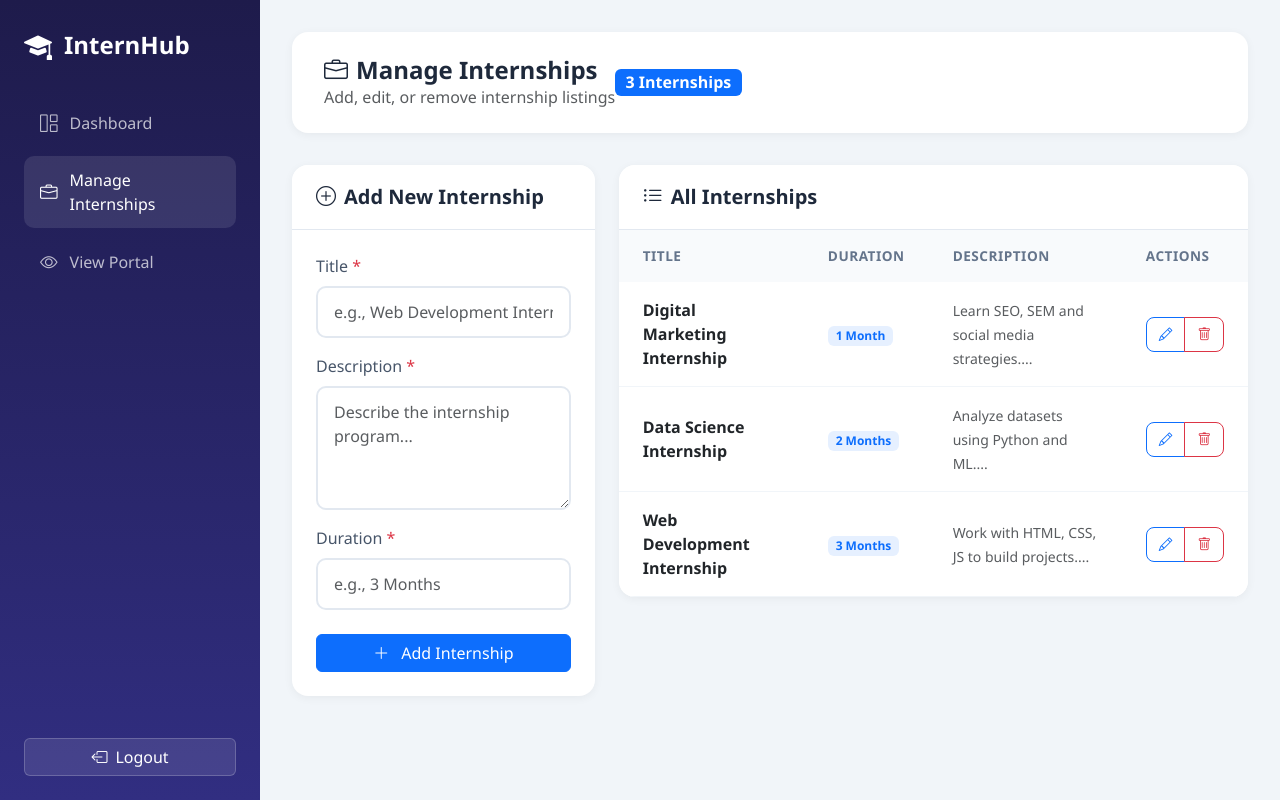
After one commit to OshekharO/Internship_Portal, a PHP site: page /admin/manage_internships.php in a window 1280 px wide. The commit adds this page. Run offline with PHP 8.4, Linux system fonts and the light colour scheme; the visitor is signed in with stand-in values (Sample User, id 1); data comes from the database, SQL or seed files in the repository; both versions use the stored data as it was after the commit; some libraries are stand-ins or nearby versions.

Commit message:
Add internship management features to admin dashboard
Co-authored-by: OshekharO <95137948+OshekharO@users.noreply.github.com>

```diff
--- /dev/null
+++ b/admin/manage_internships.php
@@ -0,0 +1,287 @@
+<?php
+session_start(); require '../includes/db.php';
+if (!isset($_SESSION['admin'])) { header("Location: login.php"); exit(); }
+
+$message = '';
+$messageType = '';
+$editInternship = null;
+
+// Handle logout
+if (isset($_GET['logout'])) {
+  session_destroy();
+  header("Location: login.php");
+  exit();
+}
+
+// Handle Delete
+if (isset($_GET['delete']) && is_numeric($_GET['delete'])) {
+  $deleteId = (int)$_GET['delete'];
+
+  // Check if there are any applications for this internship
+  $checkStmt = $conn->prepare("SELECT COUNT(*) as count FROM applications WHERE internship_id = ?");
+  $checkStmt->execute([$deleteId]);
+  $appCount = $checkStmt->fetch()['count'];
+
+  if ($appCount > 0) {
+    $message = "Cannot delete this internship. There are $appCount application(s) associated with it.";
+    $messageType = 'danger';
+  } else {
+    $stmt = $conn->prepare("DELETE FROM internships WHERE id = ?");
+    $stmt->execute([$deleteId]);
+    $message = "Internship deleted successfully!";
+    $messageType = 'success';
+  }
+}
+
+// Handle Edit - Load data
+if (isset($_GET['edit']) && is_numeric($_GET['edit'])) {
+  $editId = (int)$_GET['edit'];
+  $stmt = $conn->prepare("SELECT * FROM internships WHERE id = ?");
+  $stmt->execute([$editId]);
+  $editInternship = $stmt->fetch();
+}
+
+// Handle Add/Update
+if ($_SERVER['REQUEST_METHOD'] === 'POST') {
+  $title = trim($_POST['title'] ?? '');
+  $description = trim($_POST['description'] ?? '');
+  $duration = trim($_POST['duration'] ?? '');
+  $internshipId = isset($_POST['internship_id']) ? (int)$_POST['internship_id'] : 0;
+
+  if (empty($title) || empty($description) || empty($duration)) {
+    $message = "All fields are required.";
+    $messageType = 'danger';
+  } else {
+    if ($internshipId > 0) {
+      // Update existing
+      $stmt = $conn->prepare("UPDATE internships SET title = ?, description = ?, duration = ? WHERE id = ?");
+      $stmt->execute([$title, $description, $duration, $internshipId]);
+      $message = "Internship updated successfully!";
+      $messageType = 'success';
+    } else {
+      // Add new
+      $stmt = $conn->prepare("INSERT INTO internships (title, description, duration) VALUES (?, ?, ?)");
+      $stmt->execute([$title, $description, $duration]);
+      $message = "Internship added successfully!";
+      $messageType = 'success';
+    }
+    // Clear edit state after successful save
+    $editInternship = null;
+  }
+}
+
+// Fetch all internships
+$internships = $conn->query("SELECT * FROM internships ORDER BY id DESC");
+$internshipCount = $conn->query("SELECT COUNT(*) as count FROM internships")->fetch()['count'];
+?>
+<!DOCTYPE html>
+<html lang="en">
+<head>
+  <meta charset="UTF-8">
+  <meta name="viewport" content="width=device-width, initial-scale=1.0">
+  <title>Manage Internships - InternHub Admin</title>
+  <link rel="stylesheet" href="https://cdn.jsdelivr.net/npm/bootstrap@5.3.0/dist/css/bootstrap.min.css">
+  <link rel="stylesheet" href="https://cdn.jsdelivr.net/npm/bootstrap-icons@1.11.0/font/bootstrap-icons.css">
+  <style>
+    :root { --primary: #6366f1; --primary-dark: #4f46e5; --sidebar: #1e1b4b; --success: #10b981; --warning: #f59e0b; --danger: #ef4444; }
+    * { font-family: 'Segoe UI', system-ui, -apple-system, sans-serif; }
+    body { background: #f1f5f9; }
+
+    /* Sidebar */
+    .sidebar { position: fixed; left: 0; top: 0; bottom: 0; width: 260px; background: linear-gradient(180deg, var(--sidebar) 0%, #312e81 100%); color: #fff; padding: 1.5rem; z-index: 1000; }
+    .sidebar-brand { font-size: 1.5rem; font-weight: 700; margin-bottom: 2rem; display: flex; align-items: center; }
+    .sidebar-brand i { margin-right: 0.75rem; font-size: 1.75rem; }
+    .sidebar-nav { list-style: none; padding: 0; margin: 0; }
+    .sidebar-nav li { margin-bottom: 0.5rem; }
+    .sidebar-nav a { display: flex; align-items: center; padding: 0.75rem 1rem; color: rgba(255,255,255,0.7); text-decoration: none; border-radius: 10px; transition: all 0.2s; }
+    .sidebar-nav a:hover, .sidebar-nav a.active { background: rgba(255,255,255,0.1); color: #fff; }
+    .sidebar-nav a i { margin-right: 0.75rem; font-size: 1.1rem; }
+    .sidebar-footer { position: absolute; bottom: 1.5rem; left: 1.5rem; right: 1.5rem; }
+    .sidebar-footer .btn { width: 100%; background: rgba(255,255,255,0.1); border: 1px solid rgba(255,255,255,0.2); color: #fff; }
+    .sidebar-footer .btn:hover { background: rgba(255,255,255,0.2); color: #fff; }
+
+    /* Main Content */
+    .main-content { margin-left: 260px; padding: 2rem; }
+
+    /* Header */
+    .page-header { background: #fff; padding: 1.5rem 2rem; border-radius: 16px; margin-bottom: 2rem; box-shadow: 0 2px 10px rgba(0,0,0,0.05); display: flex; justify-content: between; align-items: center; }
+    .page-header h1 { font-size: 1.5rem; font-weight: 700; color: #1e293b; margin: 0; }
+
+    /* Cards */
+    .form-card, .table-card { background: #fff; border-radius: 16px; box-shadow: 0 2px 10px rgba(0,0,0,0.05); overflow: hidden; margin-bottom: 2rem; }
+    .card-header { background: #fff; border-bottom: 1px solid #e2e8f0; padding: 1.25rem 1.5rem; display: flex; justify-content: space-between; align-items: center; }
+    .card-header h5 { margin: 0; font-weight: 600; color: #1e293b; }
+    .card-body { padding: 1.5rem; }
+
+    /* Table */
+    .table { margin: 0; }
+    .table thead th { background: #f8fafc; color: #64748b; font-weight: 600; font-size: 0.85rem; text-transform: uppercase; letter-spacing: 0.5px; padding: 1rem 1.5rem; border: none; }
+    .table tbody td { padding: 1rem 1.5rem; vertical-align: middle; border-color: #f1f5f9; }
+    .table tbody tr:hover { background: #f8fafc; }
+
+    /* Form Controls */
+    .form-label { font-weight: 500; color: #475569; }
+    .form-control { border: 2px solid #e2e8f0; border-radius: 10px; padding: 0.75rem 1rem; }
+    .form-control:focus { border-color: var(--primary); box-shadow: 0 0 0 3px rgba(99,102,241,0.15); }
+
+    /* Buttons */
+    .btn-action { padding: 0.4rem 0.75rem; font-size: 0.85rem; border-radius: 8px; }
+
+    /* Empty State */
+    .empty-state { padding: 4rem 2rem; text-align: center; color: #64748b; }
+    .empty-state i { font-size: 4rem; margin-bottom: 1rem; opacity: 0.5; }
+    .empty-state h5 { color: #1e293b; margin-bottom: 0.5rem; }
+
+    @media (max-width: 992px) {
+      .sidebar { width: 80px; padding: 1rem; }
+      .sidebar-brand span, .sidebar-nav a span { display: none; }
+      .sidebar-nav a { justify-content: center; padding: 0.75rem; }
+      .sidebar-nav a i { margin: 0; font-size: 1.25rem; }
+      .main-content { margin-left: 80px; }
+    }
+  </style>
+</head>
+<body>
+  <!-- Sidebar -->
+  <aside class="sidebar">
+    <div class="sidebar-brand">
+      <i class="bi bi-mortarboard-fill"></i>
+      <span>InternHub</span>
+    </div>
+    <ul class="sidebar-nav">
+      <li><a href="dashboard.php"><i class="bi bi-grid-1x2"></i><span>Dashboard</span></a></li>
+      <li><a href="manage_internships.php" class="active"><i class="bi bi-briefcase"></i><span>Manage Internships</span></a></li>
+      <li><a href="../index.php" target="_blank"><i class="bi bi-eye"></i><span>View Portal</span></a></li>
+    </ul>
+    <div class="sidebar-footer">
+      <a href="?logout=1" class="btn"><i class="bi bi-box-arrow-left me-2"></i><span>Logout</span></a>
+    </div>
+  </aside>
+
+  <!-- Main Content -->
+  <main class="main-content">
+    <!-- Page Header -->
+    <div class="page-header">
+      <div>
+        <h1><i class="bi bi-briefcase me-2"></i>Manage Internships</h1>
+        <p class="text-muted mb-0">Add, edit, or remove internship listings</p>
+      </div>
+      <div>
+        <span class="badge bg-primary fs-6"><?= $internshipCount ?> Internship<?= $internshipCount != 1 ? 's' : '' ?></span>
+      </div>
+    </div>
+
+    <?php if ($message): ?>
+    <div class="alert alert-<?= $messageType ?> alert-dismissible fade show" role="alert">
+      <i class="bi bi-<?= $messageType === 'success' ? 'check-circle' : 'exclamation-circle' ?> me-2"></i>
+      <?= htmlspecialchars($message) ?>
+      <button type="button" class="btn-close" data-bs-dismiss="alert"></button>
+    </div>
+    <?php endif; ?>
+
+    <div class="row">
+      <!-- Add/Edit Form -->
+      <div class="col-lg-4">
+        <div class="form-card">
+          <div class="card-header">
+            <h5><i class="bi bi-<?= $editInternship ? 'pencil' : 'plus-circle' ?> me-2"></i><?= $editInternship ? 'Edit Internship' : 'Add New Internship' ?></h5>
+          </div>
+          <div class="card-body">
+            <form method="post">
+              <?php if ($editInternship): ?>
+              <input type="hidden" name="internship_id" value="<?= (int)$editInternship['id'] ?>">
+              <?php endif; ?>
+
+              <div class="mb-3">
+                <label class="form-label">Title <span class="text-danger">*</span></label>
+                <input type="text" class="form-control" name="title" placeholder="e.g., Web Development Internship"
+                       value="<?= $editInternship ? htmlspecialchars($editInternship['title']) : '' ?>" required>
+              </div>
+
+              <div class="mb-3">
+                <label class="form-label">Description <span class="text-danger">*</span></label>
+                <textarea class="form-control" name="description" rows="4" placeholder="Describe the internship program..." required><?= $editInternship ? htmlspecialchars($editInternship['description']) : '' ?></textarea>
+              </div>
+
+              <div class="mb-4">
+                <label class="form-label">Duration <span class="text-danger">*</span></label>
+                <input type="text" class="form-control" name="duration" placeholder="e.g., 3 Months"
+                       value="<?= $editInternship ? htmlspecialchars($editInternship['duration']) : '' ?>" required>
+              </div>
+
+              <div class="d-grid gap-2">
+                <button type="submit" class="btn btn-primary">
+                  <i class="bi bi-<?= $editInternship ? 'check-lg' : 'plus-lg' ?> me-2"></i>
+                  <?= $editInternship ? 'Update Internship' : 'Add Internship' ?>
+                </button>
+                <?php if ($editInternship): ?>
+                <a href="manage_internships.php" class="btn btn-outline-secondary">
+                  <i class="bi bi-x-lg me-2"></i>Cancel Edit
+                </a>
+                <?php endif; ?>
+              </div>
+            </form>
+          </div>
+        </div>
+      </div>
+
+      <!-- Internships List -->
+      <div class="col-lg-8">
+        <div class="table-card">
+          <div class="card-header">
+            <h5><i class="bi bi-list-ul me-2"></i>All Internships</h5>
+          </div>
+          <div class="table-responsive">
+            <table class="table">
+              <thead>
+                <tr>
+                  <th>Title</th>
+                  <th>Duration</th>
+                  <th>Description</th>
+                  <th>Actions</th>
+                </tr>
+              </thead>
+              <tbody>
+                <?php $hasInternships = false; ?>
+                <?php while($intern = $internships->fetch()): $hasInternships = true; ?>
+                <tr>
+                  <td>
+                    <div class="fw-semibold"><?= htmlspecialchars($intern['title']) ?></div>
+                  </td>
+                  <td>
+                    <span class="badge bg-primary bg-opacity-10 text-primary"><?= htmlspecialchars($intern['duration']) ?></span>
+                  </td>
+                  <td>
+                    <small class="text-muted"><?= htmlspecialchars(substr($intern['description'], 0, 50)) ?>...</small>
+                  </td>
+                  <td>
+                    <div class="btn-group">
+                      <a href="?edit=<?= (int)$intern['id'] ?>" class="btn btn-outline-primary btn-action" title="Edit">
+                        <i class="bi bi-pencil"></i>
+                      </a>
+                      <a href="?delete=<?= (int)$intern['id'] ?>" class="btn btn-outline-danger btn-action"
+                         onclick="return confirm('Are you sure you want to delete this internship?')" title="Delete">
+                        <i class="bi bi-trash"></i>
+                      </a>
+                    </div>
+                  </td>
+                </tr>
+                <?php endwhile; ?>
+              </tbody>
+            </table>
+            <?php if (!$hasInternships): ?>
+            <div class="empty-state">
+              <i class="bi bi-briefcase"></i>
+              <h5>No Internships Yet</h5>
+              <p class="mb-0">Add your first internship using the form on the left.</p>
+            </div>
+            <?php endif; ?>
+          </div>
+        </div>
+      </div>
+    </div>
+  </main>
+
+  <script src="https://cdn.jsdelivr.net/npm/bootstrap@5.3.0/dist/js/bootstrap.bundle.min.js"></script>
+</body>
+</html>
--- a/includes/db.php
+++ b/includes/db.php
@@ -1,8 +1,54 @@
 <?php
 $usePostgres = getenv('USE_POSTGRES') === 'true' ? true : false;
+$useSqlite = getenv('USE_SQLITE') === 'true' ? true : false;
 
 try {
-    if ($usePostgres) {
+    if ($useSqlite) {
+        // SQLite - for local testing
+        $dbPath = __DIR__ . '/../data/internship_portal.db';
+        $conn = new PDO("sqlite:$dbPath");
+
+        // Initialize tables if they don't exist
+        $conn->exec("CREATE TABLE IF NOT EXISTS internships (
+            id INTEGER PRIMARY KEY AUTOINCREMENT,
+            title VARCHAR(100),
+            description TEXT,
+            duration VARCHAR(50)
+        )");
+
+        $conn->exec("CREATE TABLE IF NOT EXISTS applications (
+            id INTEGER PRIMARY KEY AUTOINCREMENT,
+            internship_id INTEGER,
+            name VARCHAR(100),
+            email VARCHAR(100),
+            status TEXT DEFAULT 'pending',
+            FOREIGN KEY (internship_id) REFERENCES internships(id)
+        )");
+
+        $conn->exec("CREATE TABLE IF NOT EXISTS certificates (
+            id INTEGER PRIMARY KEY AUTOINCREMENT,
+            application_id INTEGER,
+            certificate_code VARCHAR(50) UNIQUE,
+            issue_date DATE,
+            FOREIGN KEY (application_id) REFERENCES applications(id)
+        )");
+
+        $conn->exec("CREATE TABLE IF NOT EXISTS admins (
+            id INTEGER PRIMARY KEY AUTOINCREMENT,
+            username VARCHAR(50) UNIQUE,
+            password VARCHAR(255)
+        )");
+
+        // Seed data if empty
+        $count = $conn->query("SELECT COUNT(*) FROM internships")->fetchColumn();
+        if ($count == 0) {
+            $conn->exec("INSERT INTO internships (title, description, duration) VALUES
+                ('Web Development Internship', 'Work with HTML, CSS, JS to build projects.', '3 Months'),
+                ('Data Science Internship', 'Analyze datasets using Python and ML.', '2 Months'),
+                ('Digital Marketing Internship', 'Learn SEO, SEM and social media strategies.', '1 Month')");
+            $conn->exec("INSERT INTO admins (username, password) VALUES ('admin', 'admin')");
+        }
+    } else if ($usePostgres) {
         // PostgreSQL - use environment variables if available
         $pgHost = getenv('PG_HOST') ?: "ep-frosty-mode-a8frqif3-pooler.eastus2.azure.neon.tech";
         $pgDb = getenv('PG_DATABASE') ?: "internship_portal";
```
Also changed, not shown: admin/dashboard.php (+18 -5 lines), data/internship_portal.db (added).
